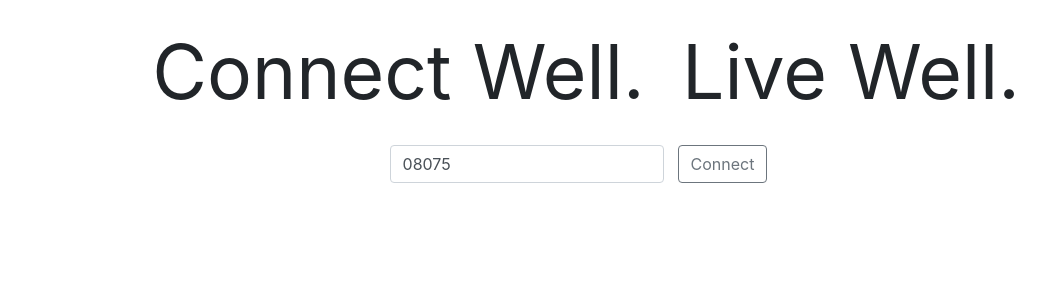
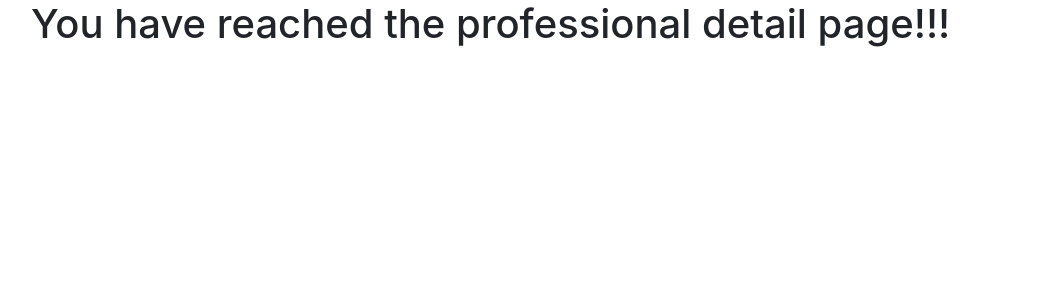
Before and after one commit to AGardell/WellnessConnectV1, a Django app: template prof/templates/prof/detail.html in a window 1280 px wide. Shown: the part 56-356 px from the top of the page, without its empty margins (54-1099 px from the left). Run offline with Django 3.2, Linux system fonts and the light colour scheme; the template is opened without the code that fills it, so the values that code supplies are empty; some libraries are stand-ins or nearby versions.

Commit message:
work_on_prof_detail_page

```diff
--- a/prof/templates/prof/detail.html
+++ b/prof/templates/prof/detail.html
@@ -1 +1,5 @@
 {% extends "search/base.html" %}
+
+{% block content %}
+<h1>You have reached the professional detail page!!!</h1>
+{% endblock content %}
--- a/prof/urls.py
+++ b/prof/urls.py
@@ -3,5 +3,5 @@ from . import views
 
 app_name = "prof"
 urlpatterns = [
-    path('', views.Detail, name='detail')
+    path('<int:prof_id>', views.Detail, name='detail')
 ]
--- a/prof/views.py
+++ b/prof/views.py
@@ -3,5 +3,5 @@ from django.template import loader
 from django.http import HttpResponse
 
 # Create your views here.
-def Detail(request):
+def Detail(request, prof_id):
     return render(request, 'prof/detail.html')
--- a/search/templates/search/search.html
+++ b/search/templates/search/search.html
@@ -10,7 +10,7 @@
         <div class="col-md-6">
             {% for prof in professionals %}
             <ul class="list-group" id="list-tab" role="tablist">
-                <a href="#" id='search-result' class="list-group-item list-group-item-action">
+                <a href="{% url 'prof:detail' prof.id %}" id='search-result' class="list-group-item list-group-item-action">
                     <p id='search-result-name'>{{ prof.getFullName }}</p>
                     <p class='search-result-contents'>{{ prof.getFullAddress }}</p>
                     <p class='search-result-contents'>{{ prof.specialties }}</p>
```
